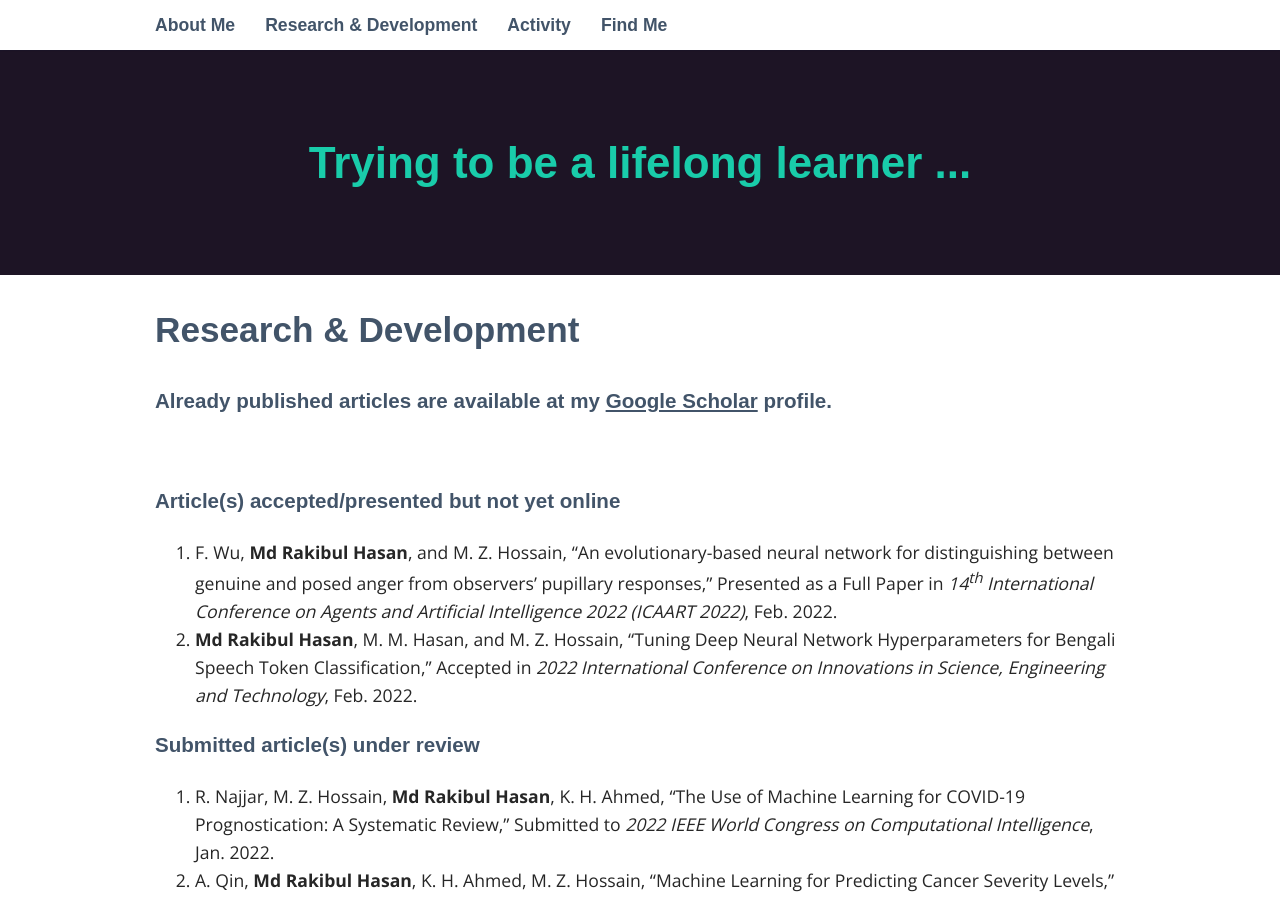
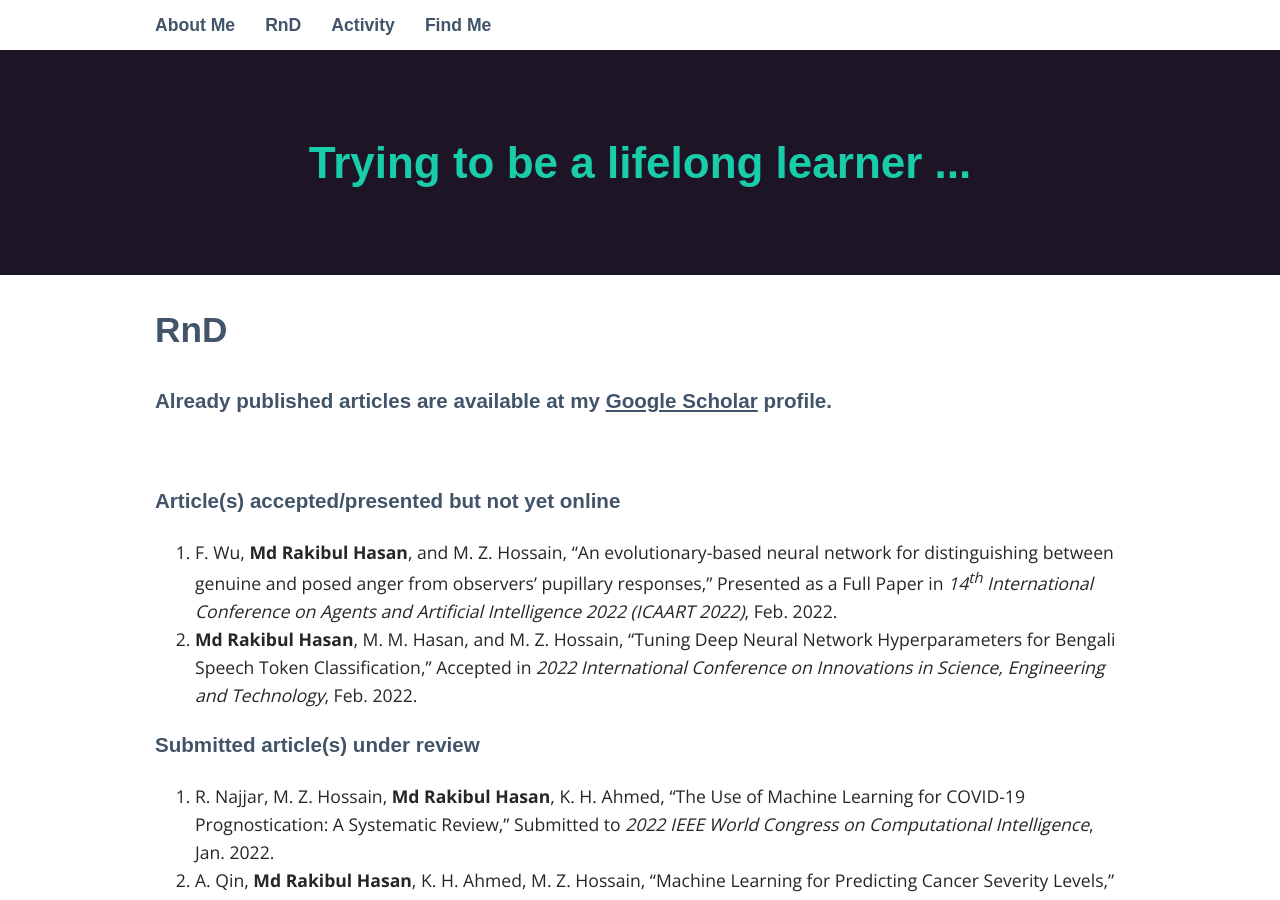
Before and after one commit to hasan-rakibul/hasan-rakibul.github.io, a Jekyll site: the page built from _pages/02_RnD.md, in a window 1280 px wide and 900 px high. Built offline with Jekyll 4.4.1, drawn with Linux system fonts in a browser that asks for light colours; some web fonts are replaced.

Commit message:
RnD title roll back

```diff
--- a/_pages/02_RnD.md
+++ b/_pages/02_RnD.md
@@ -1,6 +1,6 @@
 ---
 layout: page
-title: Research & Development
+title: RnD
 permalink: /rnd/
 ---
 
```
